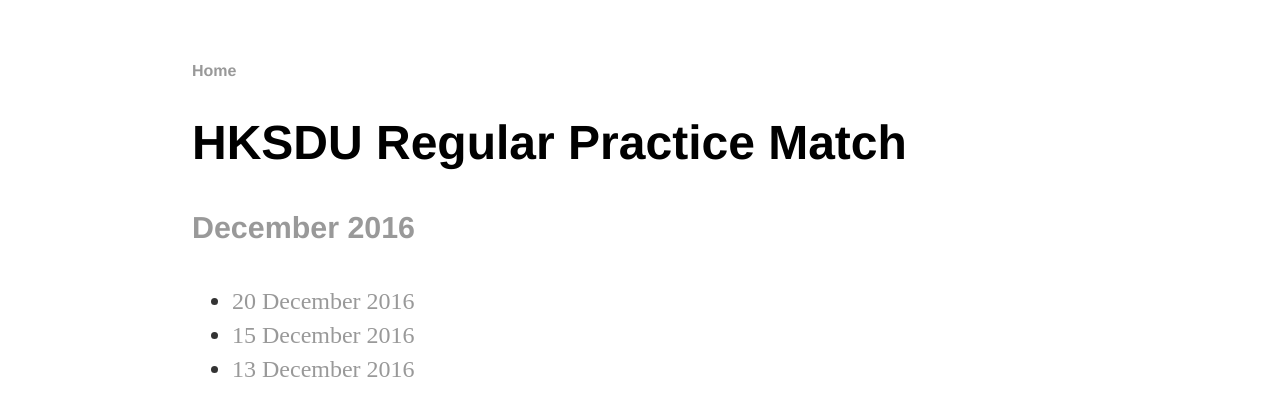
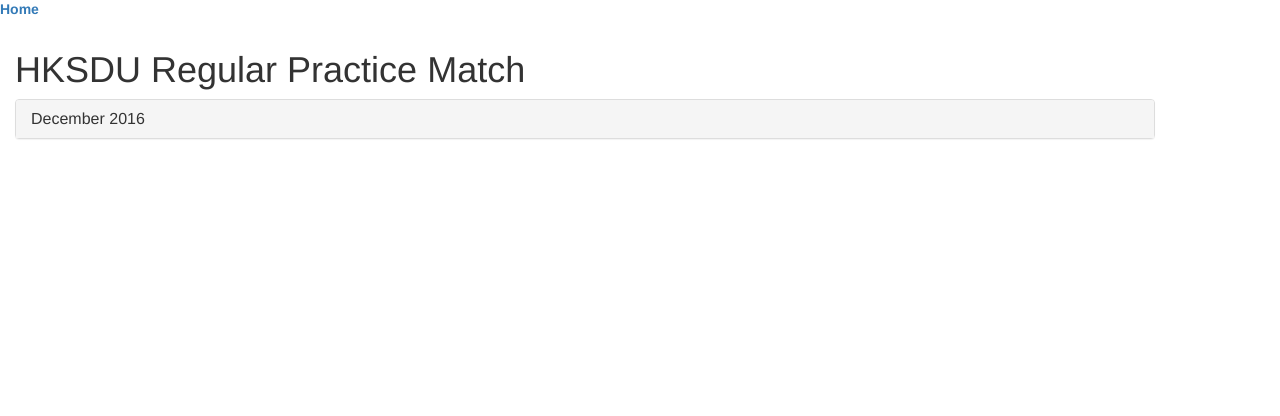
Before and after one commit to HKSDU/hksdu.github.io, a Jekyll site: the page built from index.html, in a window 1280 px wide. Shown: the top 416 px of the page. Built offline with Jekyll 4.4.1, drawn with Linux system fonts in a browser that asks for light colours.

Commit message:
Update index.html

```diff
--- a/index.html
+++ b/index.html
@@ -3,6 +3,7 @@ layout: default
 title: HKSDU Match Results
 ---
   <meta name="viewport" content="width=device-width, initial-scale=1">
+  <link rel="stylesheet" href="/css/min.css">
   <script src="/script/jquery.min.js"></script>
   <script src="/script/bootstrap.min.js"></script>
 		<div class="blurb">
```
